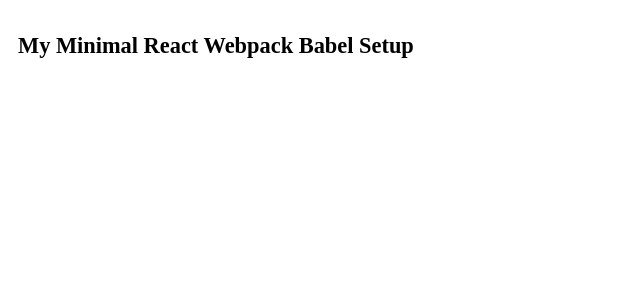
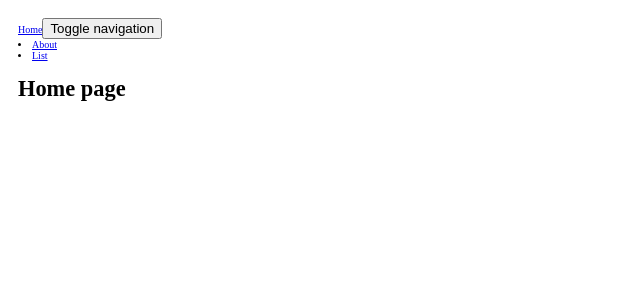
Before and after one commit to lujakob/simple-react-node-starter, a React app: page / in a window 1280 px wide. Shown: the top 300 px of the page, without its empty margins (0-640 px from the left). Built offline with nearby package versions, Linux system fonts and the light colour scheme; the HTML template or start-up script is replaced by a standard one.

Commit message:
Add webpack html plugin

```diff
--- a/client/public/index.html
+++ b/client/src/index.html
@@ -2,10 +2,8 @@
 	<head>
 		<title>Simple React Node Starter</title>
 		<link rel="stylesheet" href="https://maxcdn.bootstrapcdn.com/bootstrap/latest/css/bootstrap.min.css">
-		<link rel="stylesheet" href="dist/main.css"/>
 	</head>
 	<body>
 		<div id="app"></div>
-		<script src="dist/bundle.js"></script>
 	</body>
 </html>
--- a/package.json
+++ b/package.json
@@ -26,12 +26,14 @@
     "babel-preset-stage-2": "^6.24.1",
     "css-loader": "^0.28.7",
     "extract-text-webpack-plugin": "^3.0.2",
+    "html-webpack-plugin": "^2.30.1",
     "node-sass": "^4.7.2",
     "react-hot-loader": "^3.1.3",
     "sass-loader": "^6.0.6",
     "style-loader": "^0.19.1",
     "webpack": "^3.10.0",
-    "webpack-dev-server": "^2.9.7"
+    "webpack-dev-server": "^2.9.7",
+    "webpack-merge": "^4.1.1"
   },
   "dependencies": {
     "concurrently": "^3.5.1",
--- a/public/index.html
+++ /dev/null
@@ -1,10 +0,0 @@
-<html>
-	<head>
-		<title>Simple React Node Starter</title>
-		<link rel="stylesheet" href="dist/main.css"/>
-	</head>
-	<body>
-		<div id="app"></div>
-		<script src="dist/bundle.js"></script>
-	</body>
-</html>
--- a/src/components/App.js
+++ /dev/null
@@ -1,14 +0,0 @@
-import React, {Component} from 'react'
-import '../styles/index.scss'
-
-const title = 'My Minimal React Webpack Babel Setup';
-
-export default class App extends Component {
-  render() {
-    return (
-      <div className="page-wrapper">
-        <h1>{title}</h1>
-      </div>
-    )
-  }
-}
--- a/src/index.js
+++ /dev/null
@@ -1,8 +0,0 @@
-import React from 'react';
-import ReactDOM from 'react-dom';
-import App from './components/App'
-
-ReactDOM.render(
-  <App/>,
-  document.getElementById('app')
-);
--- a/src/styles/index.scss
+++ /dev/null
@@ -1,9 +0,0 @@
-body {
-  font-size:10px;
-}
-.page-wrapper {
-  padding: 10px;
-  h1 {
-    font-size:1.4rem;
-  }
-}
--- a/webpack.client.config.js
+++ b/webpack.client.config.js
@@ -1,6 +1,6 @@
 const path = require('path');
-const ExtractTextPlugin = require("extract-text-webpack-plugin")
-
+const ExtractTextPlugin = require("extract-text-webpack-plugin");
+const HtmlWebpackPlugin = require('html-webpack-plugin');
 
 module.exports = {
   devtool: 'source-map',
@@ -10,8 +10,8 @@
     path: path.resolve(__dirname, 'client/dist')
   },
   devServer: {
-    contentBase: './client/public',
-    publicPath: '/dist/',
+    contentBase: './client/dist',
+    publicPath: '/',
     historyApiFallback: true
   },
   module: {
@@ -42,5 +42,8 @@
   },
   plugins: [
     new ExtractTextPlugin('main.css'),
+    new HtmlWebpackPlugin({
+      template: 'client/src/index.html'
+    })
   ]
 };
```
Also changed, not shown: 1 other file (tests, documents, lock files or other folders).
